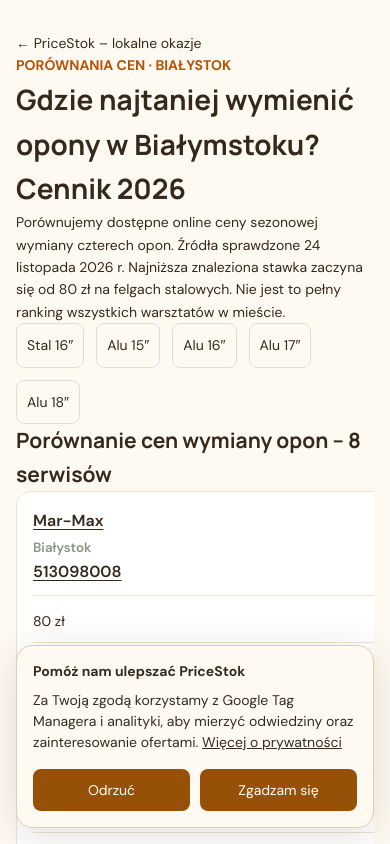
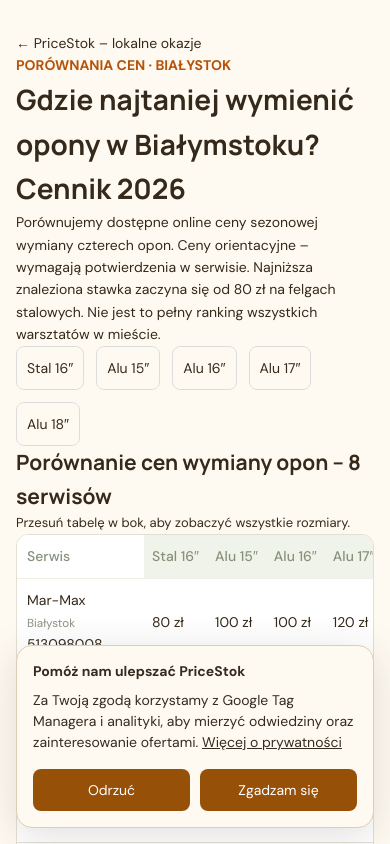
Before and after one commit to ohhsite/pricestok, a Next.js app: page /wymiana-opon-bialystok in a window 390 px wide. Shown: the top 844 px of the page. Built offline with nearby package versions, Linux system fonts and the light colour scheme; no server answers.

Commit message:
Fix mobile tire comparison table layout and sticky service column

```diff
--- a/app/wymiana-opon-bialystok/page.tsx
+++ b/app/wymiana-opon-bialystok/page.tsx
@@ -15,9 +15,9 @@ const rows:Row[]=[
 const labels=["Stal 16″","Alu 15″","Alu 16″","Alu 17″","Alu 18″"];
 export default function Page(){return <main style={{maxWidth:1100,margin:"auto",padding:"32px 16px",lineHeight:1.6}}>
 <Link href="/">← PriceStok – lokalne okazje</Link><p style={{color:"#b45309",fontWeight:700}}>PORÓWNANIA CEN · BIAŁYSTOK</p>
-<h1>Gdzie najtaniej wymienić opony w Białymstoku? Cennik 2026</h1><p>Porównujemy dostępne online ceny sezonowej wymiany czterech opon. Źródła sprawdzone 24 listopada 2026 r. Najniższa znaleziona stawka zaczyna się od 80 zł na felgach stalowych. Nie jest to pełny ranking wszystkich warsztatów w mieście.</p>
+<h1>Gdzie najtaniej wymienić opony w Białymstoku? Cennik 2026</h1><p>Porównujemy dostępne online ceny sezonowej wymiany czterech opon. Ceny orientacyjne – wymagają potwierdzenia w serwisie. Najniższa znaleziona stawka zaczyna się od 80 zł na felgach stalowych. Nie jest to pełny ranking wszystkich warsztatów w mieście.</p>
 <div style={{display:"flex",gap:12,flexWrap:"wrap"}}>{labels.map((label,i)=><a key={label} href={"#rozmiar-"+i} style={{padding:10,border:"1px solid #ddd",borderRadius:8}}>{label}</a>)}</div>
-<h2>Porównanie cen wymiany opon – 8 serwisów</h2><div style={{overflowX:"auto"}}><table className="holiday-table" style={{minWidth:780,width:"100%"}}><thead><tr><th>Serwis</th>{labels.map(s=><th key={s}>{s}</th>)}<th>Warunki</th></tr></thead><tbody>{rows.map(r=><tr key={r.name}><td><a href={r.url}>{r.name}</a><br/><small>{r.address}</small>{r.phone&&<><br/><a href={"tel:"+r.phone}>{r.phone}</a></>}</td>{r.p.map((v,i)=><td key={i}>{v===null?"—":v+" zł"}</td>)}<td>{r.note}</td></tr>)}</tbody></table></div>
+<h2>Porównanie cen wymiany opon – 8 serwisów</h2><p style={{fontSize:13}}>Przesuń tabelę w bok, aby zobaczyć wszystkie rozmiary.</p><div style={{overflowX:"auto",maxWidth:"100%",border:"1px solid #e5ded2",borderRadius:12,background:"#fff"}}><table style={{minWidth:620,width:"100%",borderCollapse:"collapse",fontSize:14,textAlign:"left"}}><thead><tr><th style={{padding:10,position:"sticky",left:0,background:"#fff"}}>Serwis</th>{labels.map(s=><th style={{padding:8,whiteSpace:"nowrap"}} key={s}>{s}</th>)}<th style={{padding:8}}>Warunki</th></tr></thead><tbody>{rows.map(r=><tr key={r.name}><td style={{padding:10,position:"sticky",left:0,background:"#fff",borderBottom:"1px solid #e5ded2",maxWidth:145}}><a href={r.url}>{r.name}</a><br/><small>{r.address}</small>{r.phone&&<><br/><a href={"tel:"+r.phone}>{r.phone}</a></>}</td>{r.p.map((v,i)=><td style={{padding:8,whiteSpace:"nowrap",borderBottom:"1px solid #e5ded2"}} key={i}>{v===null?"—":v+" zł"}</td>)}<td style={{padding:8,borderBottom:"1px solid #e5ded2",minWidth:110}}>{r.note}</td></tr>)}</tbody></table></div>
 <p>Kwoty orientacyjne za komplet. Brak ceny oznacza brak potwierdzonej stawki dla tej konfiguracji. Przed wizytą potwierdź cenę, wyważanie, materiały, dopłaty TPMS i termin. Oferty portali mogą różnić się od cen bezpośrednich.</p>
 {labels.map((label,i)=><section id={"rozmiar-"+i} key={label}><h2>Najtańsza wymiana opon – {label}</h2><ol>{rows.filter(r=>r.p[i]!==null).sort((a,b)=>(a.p[i]??0)-(b.p[i]??0)).map(r=><li key={r.name}><a href={r.url}>{r.name}</a> – {r.p[i]} zł ({r.note})</li>)}</ol></section>)}
 <h2>Wymiana całych kół w Białymstoku</h2><p>To inna usługa niż przekładanie opon na felgach. Autoserwis 123: stal od 100 zł według własnego cennika; alu 17″ 120 zł według portalu. JW13 GTS AUTO: alu do 16″ 140 zł, 17″ 160 zł według portalu.</p><p><a href={portal}>Sprawdź ceny przekładania kół</a>.</p>
```
